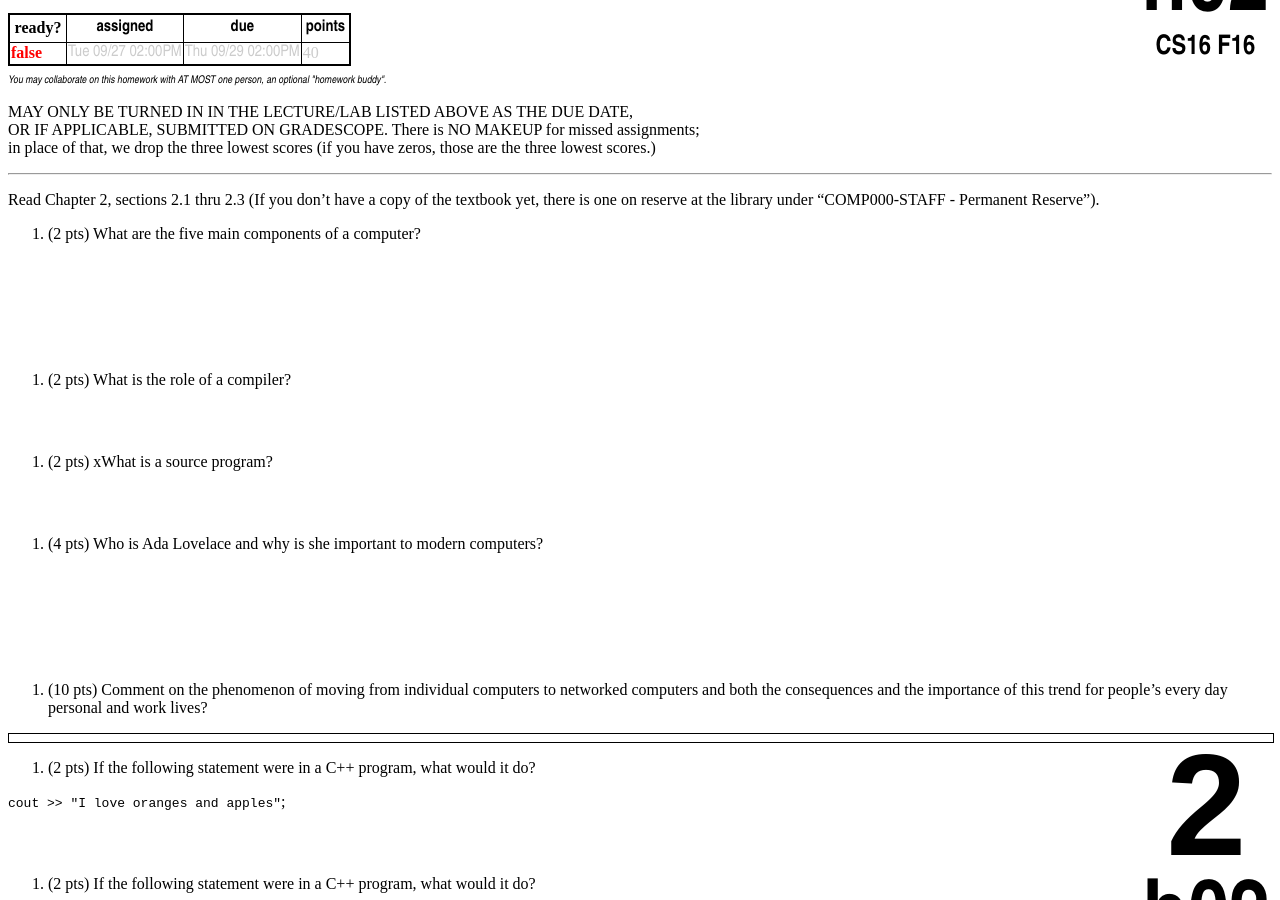
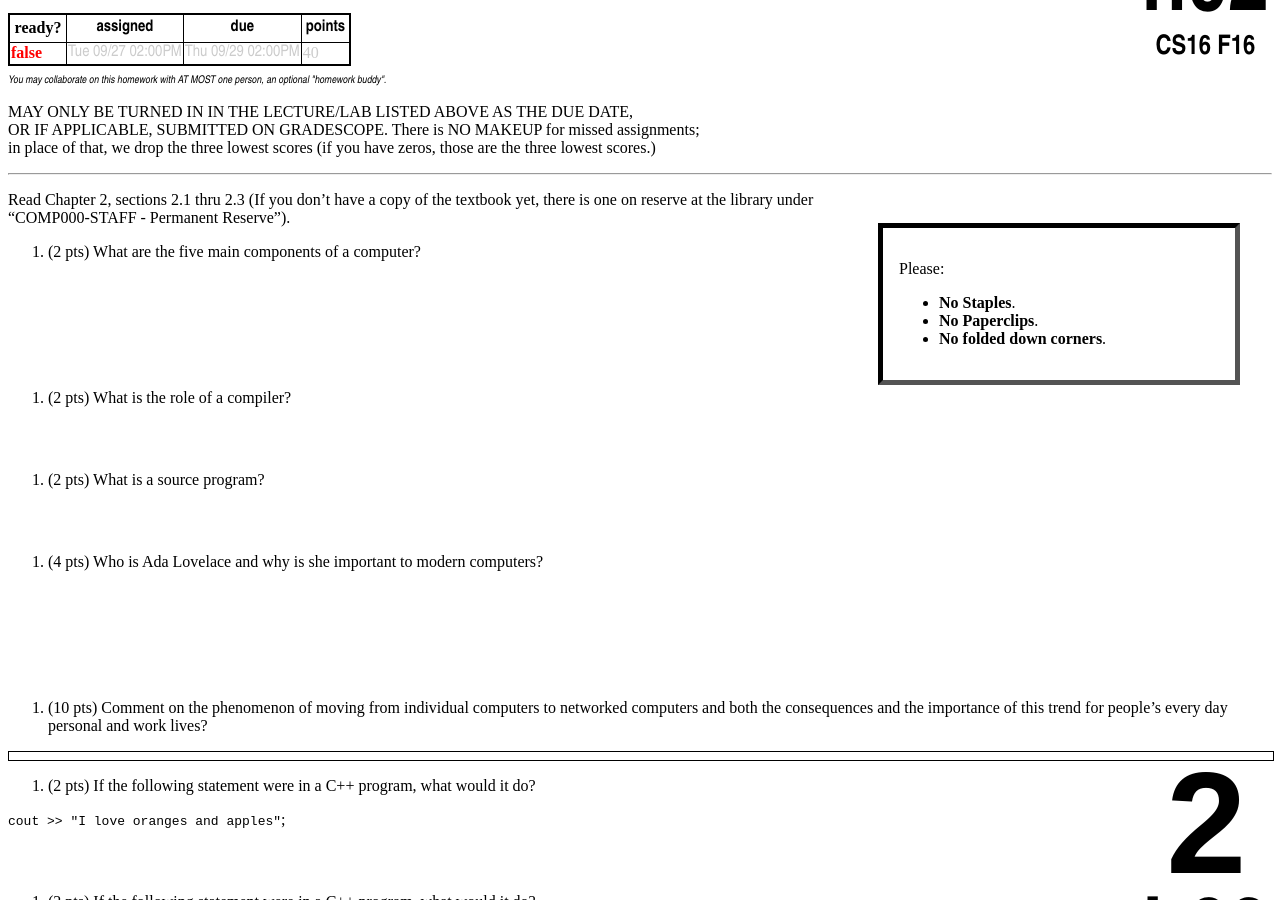
Before and after one commit to ucsb-cs16-s16/https-ucsb-cs16-s17.github.io, a Jekyll site: the page built from _hwk/h02.md, in a window 1280 px wide and 900 px high, scrolled down 513 px. Built offline with Jekyll 4.4.1, drawn with Linux system fonts in a browser that asks for light colours.

Commit message:
Update h02.md

```diff
--- a/_hwk/h02.md
+++ b/_hwk/h02.md
@@ -5,6 +5,8 @@ ready: false
 assigned: 2016-09-27 14:00:00.00-7:00
 due: 2016-09-29 14:00:00.00-7:00
 ---
+<div markdown="1">
+{% include no_staples_box.html %}
 Read Chapter 2, sections 2.1 thru 2.3   (If you don't have a copy of the textbook yet, there is one on reserve at the library under "COMP000-STAFF - Permanent Reserve").
 
 1.	(2 pts) What are the five main components of a computer?
@@ -13,7 +15,7 @@ Read Chapter 2, sections 2.1 thru 2.3   (If you don't have a copy of the textboo
 2.	(2 pts) What is the role of a compiler?
   <div style="margin-bottom:4em"></div>
 
-3.	(2 pts) xWhat is a source program?
+3.	(2 pts) What is a source program?
   <div style="margin-bottom:4em"></div>
 
 4.	(4 pts) Who is Ada Lovelace and why is she important to modern computers?
@@ -49,3 +51,4 @@ Read Chapter 2, sections 2.1 thru 2.3   (If you don't have a copy of the textboo
 `   int area, base, height;`
   <div style="margin-bottom:.5em"></div>
 `...`
+</div>
```
